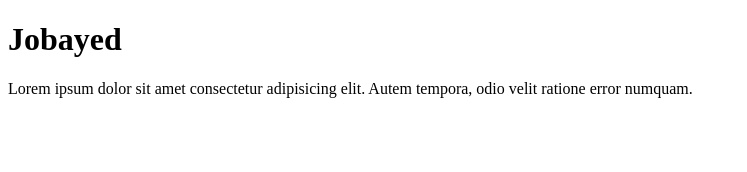
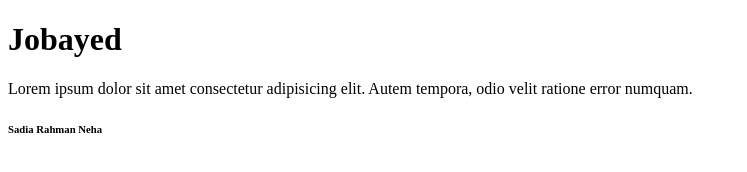
Before and after one commit to jobayed80/my-first-web, a plain HTML site: page index.html in a window 1280 px wide. Shown: the whole page, without its empty margins (0-747 px from the left). Drawn offline with Linux system fonts and the light colour scheme.

Commit message:
Update index.html

```diff
--- a/index.html
+++ b/index.html
@@ -9,5 +9,6 @@
 <body>
     <h1>Jobayed</h1>
     <p>Lorem ipsum dolor sit amet consectetur adipisicing elit. Autem tempora, odio velit ratione error numquam.</p>
+    <h6> Sadia Rahman Neha </h6>
 </body>
 </html>
```
